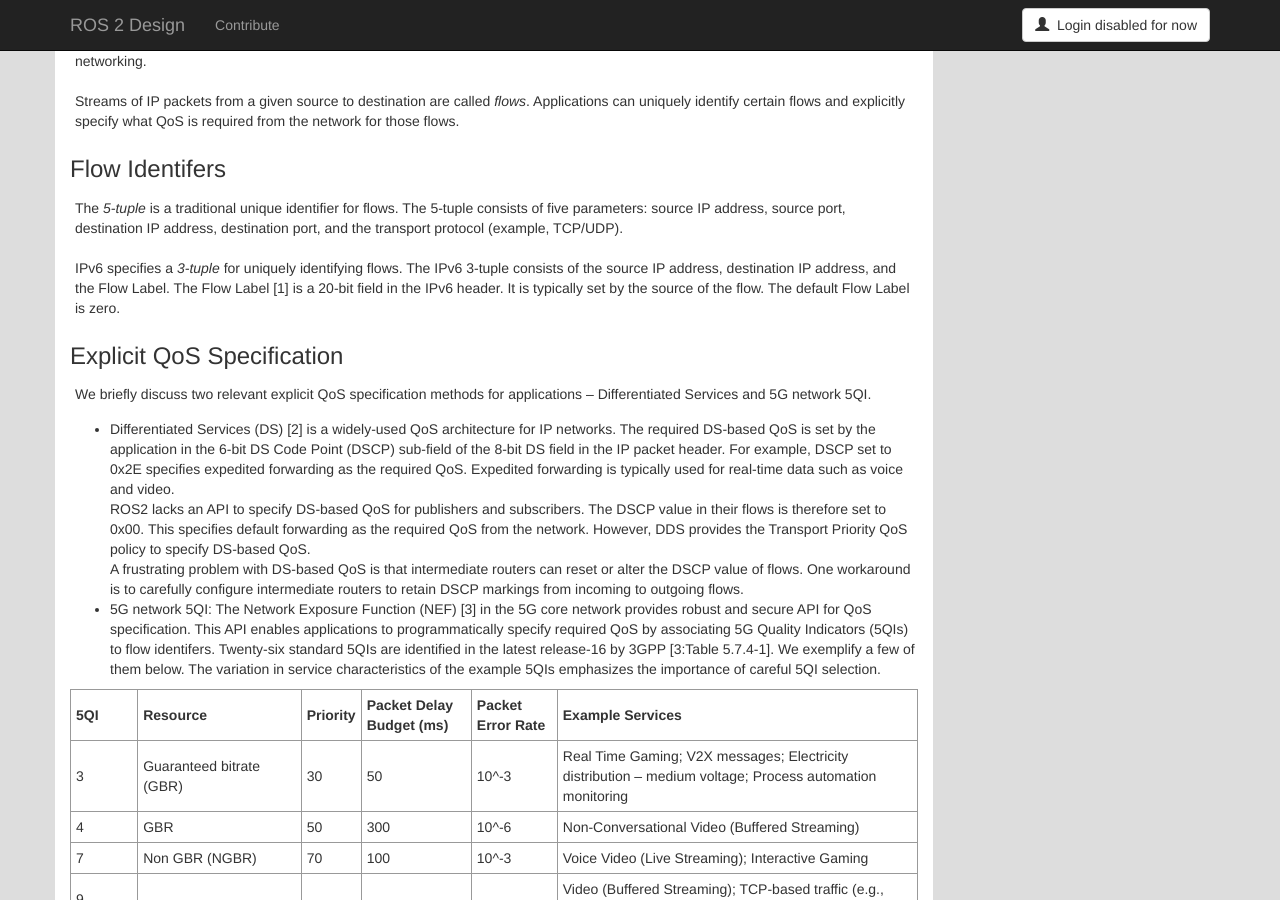
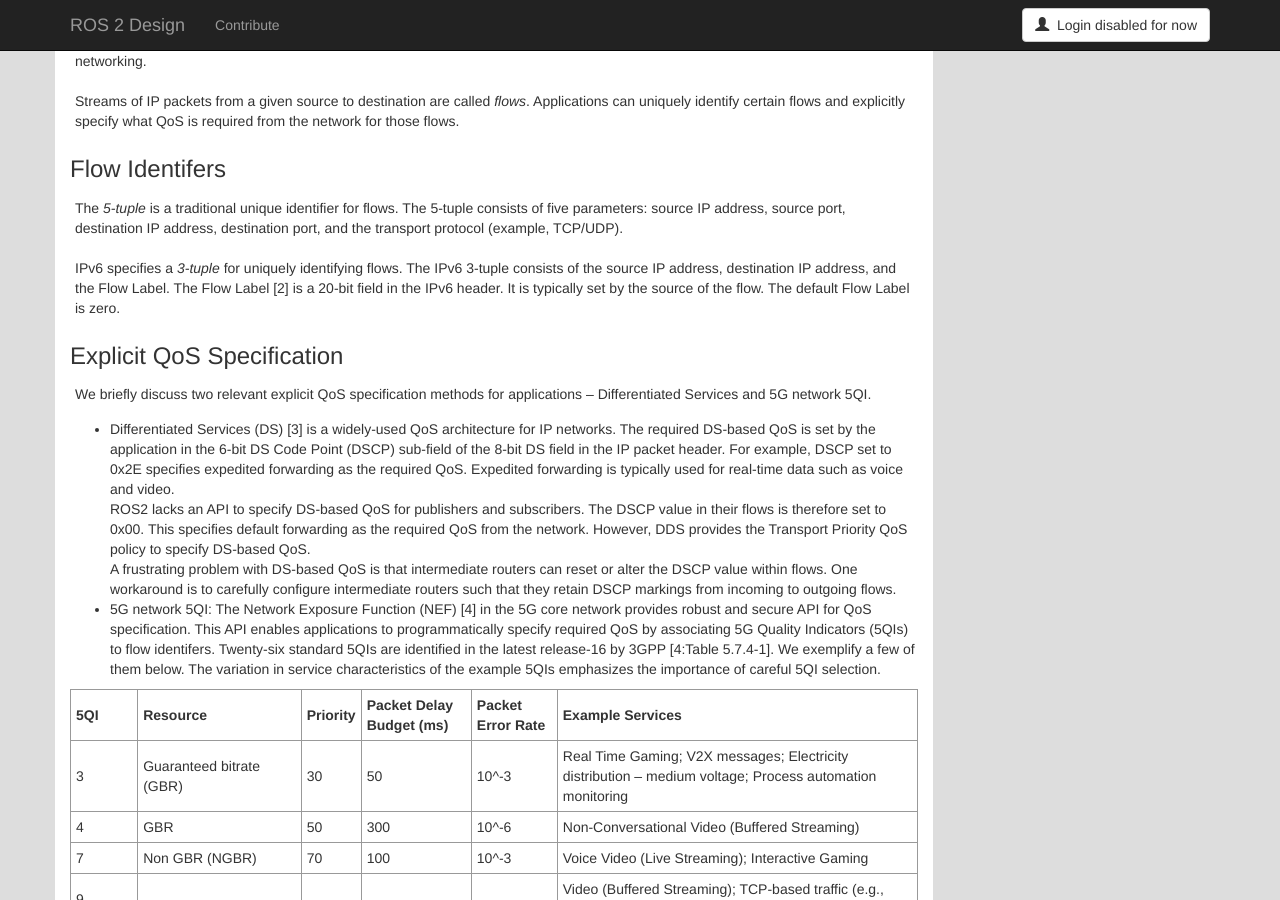
Before and after one commit to ros2/design, a Jekyll site: the page built from articles/unique_network_flows.md, in a window 1280 px wide and 900 px high, scrolled down 514 px. Built offline with Jekyll 4.4.1, drawn with Linux system fonts in a browser that asks for light colours; nearby versions of some CDN libraries; some of the changed text lies outside the part shown.

Commit message:
Fix typos and argumentation

```diff
--- a/articles/unique_network_flows.md
+++ b/articles/unique_network_flows.md
@@ -35,19 +35,19 @@ Streams of IP packets from a given source to destination are called *flows*. App
 
 The *5-tuple* is a traditional unique identifier for flows. The 5-tuple consists of five parameters: source IP address, source  port, destination IP address, destination port, and the transport protocol (example, TCP/UDP).
 
-IPv6 specifies a *3-tuple* for uniquely identifying flows. The IPv6 3-tuple consists of the source IP address, destination IP address, and the Flow Label. The Flow Label [1] is a 20-bit field in the IPv6 header. It is typically set by the source of the flow. The default Flow Label is zero.
+IPv6 specifies a *3-tuple* for uniquely identifying flows. The IPv6 3-tuple consists of the source IP address, destination IP address, and the Flow Label. The Flow Label [2] is a 20-bit field in the IPv6 header. It is typically set by the source of the flow. The default Flow Label is zero.
 
 ### Explicit QoS Specification
 
 We briefly discuss two relevant explicit QoS specification methods for applications -- Differentiated Services and 5G network 5QI.
 
-- Differentiated Services (DS) [2] is a widely-used QoS architecture for IP networks. The required DS-based QoS is set by the application in the 6-bit DS Code Point (DSCP) sub-field of the 8-bit DS field in the IP packet header. For example, DSCP set to 0x2E specifies expedited forwarding as the required QoS. Expedited forwarding is typically used for real-time data such as voice and video.
+- Differentiated Services (DS) [3] is a widely-used QoS architecture for IP networks. The required DS-based QoS is set by the application in the 6-bit DS Code Point (DSCP) sub-field of the 8-bit DS field in the IP packet header. For example, DSCP set to 0x2E specifies expedited forwarding as the required QoS. Expedited forwarding is typically used for real-time data such as voice and video.
 
    ROS2 lacks an API to specify DS-based QoS for publishers and subscribers. The DSCP value in their flows is therefore set to 0x00. This specifies default forwarding as the required QoS from the network. However, DDS provides the Transport Priority QoS policy to specify DS-based QoS.
 
-   A frustrating problem with DS-based QoS is that intermediate routers can reset or alter the DSCP value of flows. One workaround is to carefully configure intermediate routers to retain DSCP markings from incoming to outgoing flows.
+   A frustrating problem with DS-based QoS is that intermediate routers can reset or alter the DSCP value within flows. One workaround is to carefully configure intermediate routers such that they retain DSCP markings from incoming to outgoing flows.
 
-- 5G network 5QI: The Network Exposure Function (NEF) [3] in the 5G core network provides robust and secure API for QoS specification. This API enables applications to programmatically specify required QoS by associating 5G Quality Indicators (5QIs) to flow identifers. Twenty-six standard 5QIs are identified in the latest release-16 by 3GPP [3:Table 5.7.4-1]. We exemplify a few of them below. The variation in service characteristics of the example 5QIs emphasizes the importance of careful 5QI selection.
+- 5G network 5QI: The Network Exposure Function (NEF) [4] in the 5G core network provides robust and secure API for QoS specification. This API enables applications to programmatically specify required QoS by associating 5G Quality Indicators (5QIs) to flow identifers. Twenty-six standard 5QIs are identified in the latest release-16 by 3GPP [4:Table 5.7.4-1]. We exemplify a few of them below. The variation in service characteristics of the example 5QIs emphasizes the importance of careful 5QI selection.
 
 | 5QI         | Resource                                   | Priority | Packet Delay Budget (ms) | Packet Error Rate | Example Services                                                                                                        |
 | ----------- | ------------------------------------------ | -------- | ------------------------ | ----------------- | ------------------------------------------------------------------------------------------------------------------------|
```
Also changed, not shown: other parts of articles/unique_network_flows.md (+1 -1 lines).
